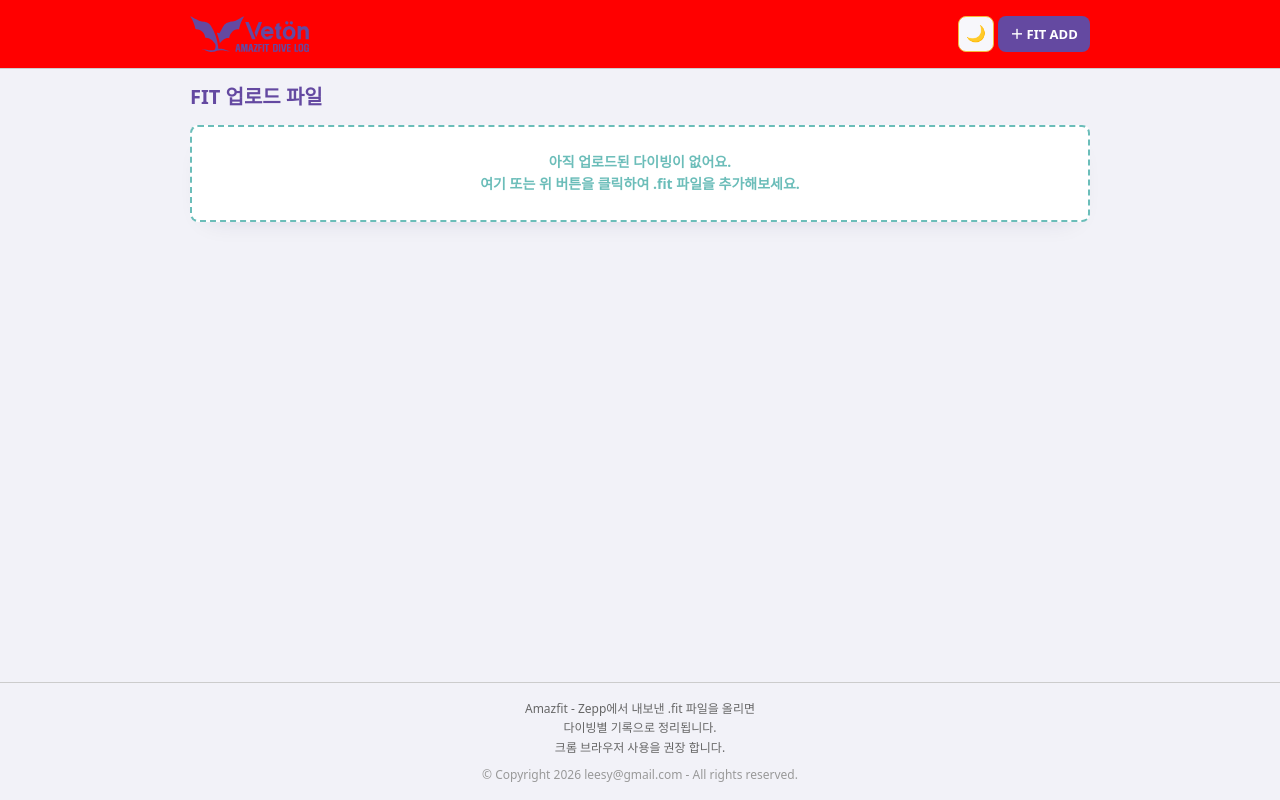
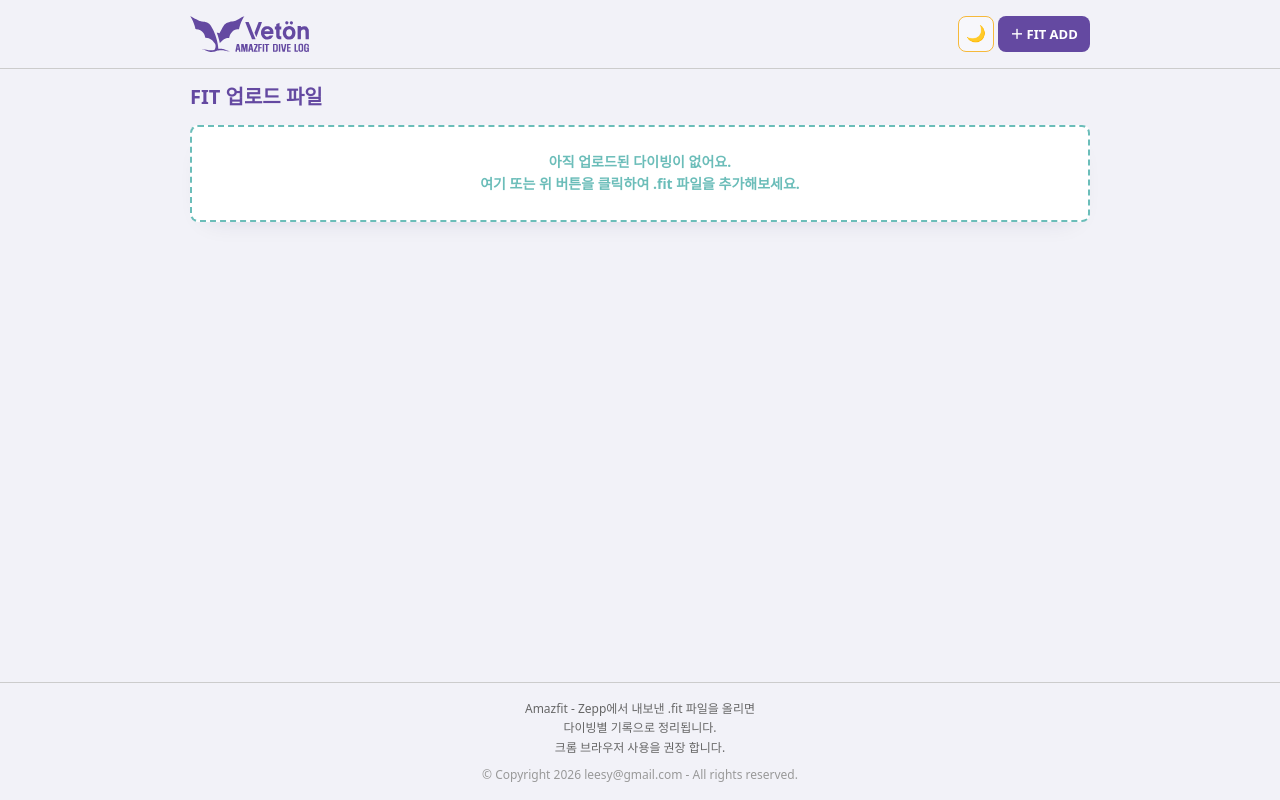
Before and after one commit to LEESANGYOUN12/dive-log, a website: page index.html in a window 1280 px wide. Drawn offline with Linux system fonts and the light colour scheme; a web font is replaced by a local one.

Commit message:
common.css: header에 배경색 추가

```diff
--- a/css/common.css
+++ b/css/common.css
@@ -1,6 +1,6 @@
 /* 공통 */
 .app {display: flex; flex-direction: column; min-height: 100vh; min-height: 100dvh; min-height: 100svh;
-  header {padding: 16px var(--pd);  border-bottom: 1px solid var(--border-1); background: red;
+  header {padding: 16px var(--pd);  border-bottom: 1px solid var(--border-1);
     .inner {max-width: 900px; margin: 0 auto; display: flex; justify-content: space-between; align-items: center;}
     h1 {width: 120px; height: 36px; background: url('../images/logo.svg') no-repeat left center; background-size: contain; text-indent: -9999px; overflow: hidden; white-space: nowrap;
       :root[data-theme="dark"] & {background-image: url('../images/logo-dark.svg');}
```
